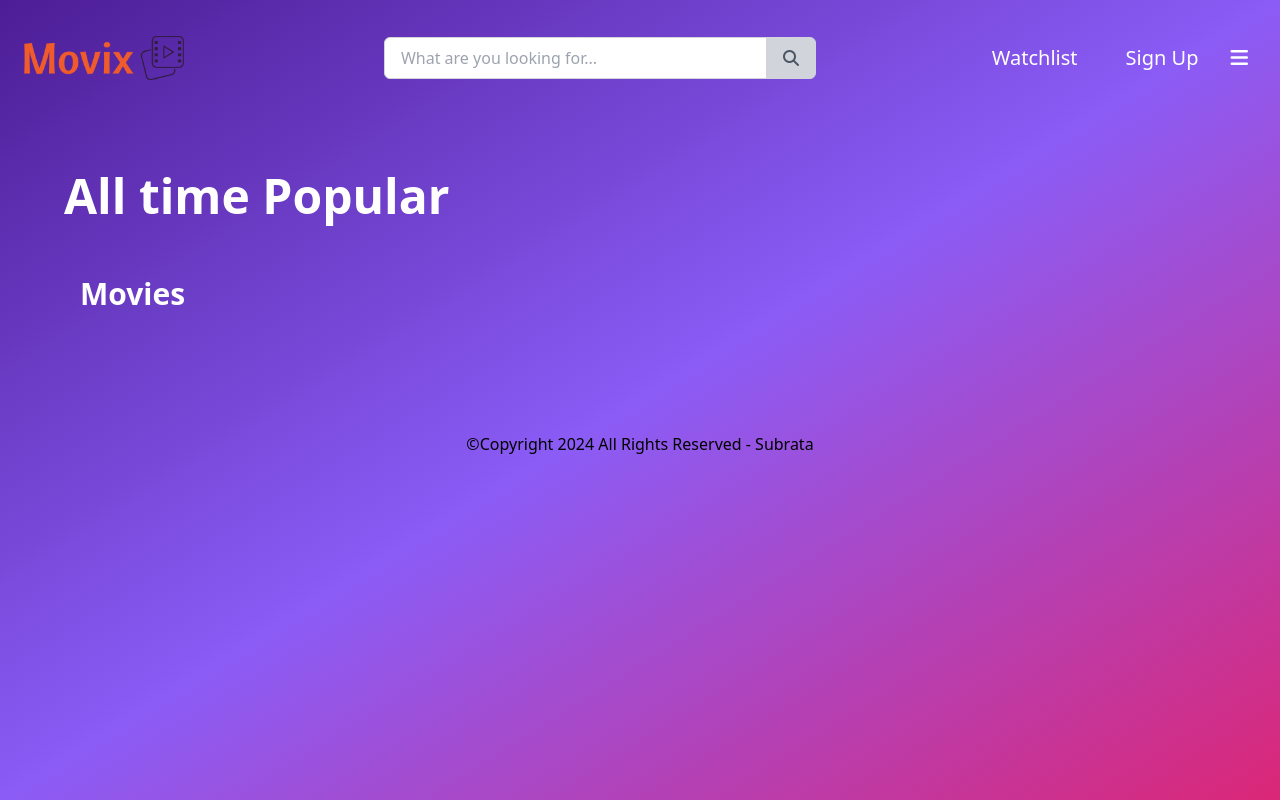
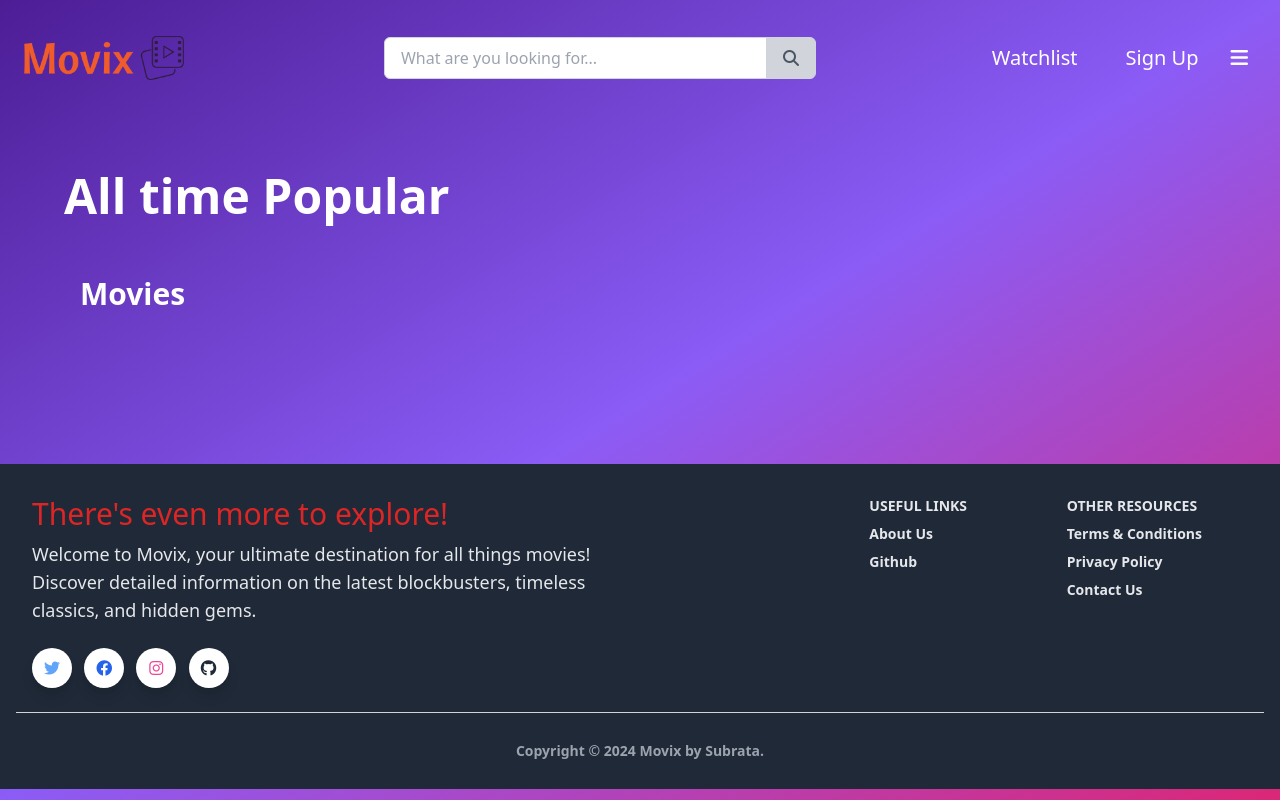
Before and after one commit to Subrata-20/Movie-website, a website: page project 5- tailwind/index.html in a window 1280 px wide. Shown: the top 800 px of the page. Drawn offline with nearby package versions, Linux system fonts and the light colour scheme; no server answers.

Commit message:
Update index.html

```diff
--- a/project 5- tailwind/index.html
+++ b/project 5- tailwind/index.html
@@ -110,8 +110,66 @@
         </div>
     </div>
   </div>
-  <footer class="flex justify-center mx-auto mb-6 mt-16 text-purple-950 font-sans text-base">
-    <h1 class="">©Copyright 2024 All Rights Reserved - Subrata</h1>
+  <footer class="relative bg-gray-800 pt-8 pb-6 mt-24">
+    <div class="container mx-auto px-4">
+      <div class="flex flex-wrap text-left lg:text-left">
+        <div class="w-full lg:w-6/12 px-4">
+          <h4 class="text-3xl fonat-semibold text-red-600 pb-2">There's even more to explore!</h4>
+          <h5 class="text-lg mt-0 mb-2 text-gray-200">
+            Welcome to Movix, your ultimate destination for all things movies! Discover detailed information on the latest blockbusters, timeless classics, and hidden gems.
+          </h5>
+          <div class="mt-6 lg:mb-0 mb-6">
+            <button class="bg-white text-blue-400 shadow-lg font-normal h-10 w-10 items-center justify-center align-center rounded-full outline-none focus:outline-none mr-2">
+              <i class="fa-brands fa-twitter"></i></button>
+            <button class="bg-white text-blue-600 shadow-lg font-normal h-10 w-10 items-center justify-center align-center rounded-full outline-none focus:outline-none mr-2">
+              <i class="fa-brands fa-facebook"></i></i></button>
+            <button class="bg-white text-pink-500 shadow-lg font-normal h-10 w-10 items-center justify-center align-center rounded-full outline-none focus:outline-none mr-2">
+              <i class="fa-brands fa-instagram"></i></button>
+            <button class="bg-white text-gray-800 shadow-lg font-normal h-10 w-10 items-center justify-center align-center rounded-full outline-none focus:outline-none mr-2">
+              <i class="fab fa-github"></i>
+            </button>
+          </div>
+        </div>
+        <div class="w-full lg:w-6/12 px-4">
+          <div class="flex flex-wrap items-top mb-6">
+            <div class="w-full lg:w-4/12 px-4 ml-auto">
+              <span class="block uppercase text-gray-200 text-sm font-semibold mb-2">Useful Links</span>
+              <ul class="list-unstyled">
+                <li>
+                  <a class="text-gray-200 hover:text-gray-400 font-semibold block pb-2 text-sm" href="#About Us">About Us</a>
+                </li>
+                <li>
+                  <a class="text-gray-200 hover:text-gray-400 font-semibold block pb-2 text-sm" href="https://github.com/Subrata-20/Movie-website">Github</a>
+                </li>
+              </ul>
+            </div>
+            <div class="w-full lg:w-4/12 px-4">
+              <span class="block uppercase text-gray-200 text-sm font-semibold mb-2">Other Resources</span>
+              <ul class="list">
+                <li>
+                  <a class="text-gray-200 hover:text-gray-400 font-semibold block pb-2 text-sm" href="#conditions">Terms &amp; Conditions</a>
+                </li>
+                <li>
+                  <a class="text-gray-200 hover:text-gray-400 font-semibold block pb-2 text-sm" href="#privacy">Privacy Policy</a>
+                </li>
+                <li>
+                  <a class="text-gray-200 hover:text-gray-400 font-semibold block pb-2 text-sm" href="#contact_us">Contact Us</a>
+                </li>
+              </ul>
+            </div>
+          </div>
+        </div>
+      </div>
+      <hr class="my-6 border-gray-300 mx-auto">
+      <div class="flex flex-wrap items-center md:justify-between justify-center">
+        <div class="w-full md:w-4/12 px-4 mx-auto text-center">
+          <div class="text-sm text-gray-400 font-semibold py-1">
+            Copyright © 2024<a href="index.html" class="text-gray-400 hover:text-gray-300"> Movix by
+            <a href="https://github.com/Subrata-20" class="text-gray-400 hover:text-gray-300">Subrata</a>.
+          </div>
+        </div>
+      </div>
+    </div>
   </footer>
   <script src="script.js"></script>
 </body>
```
